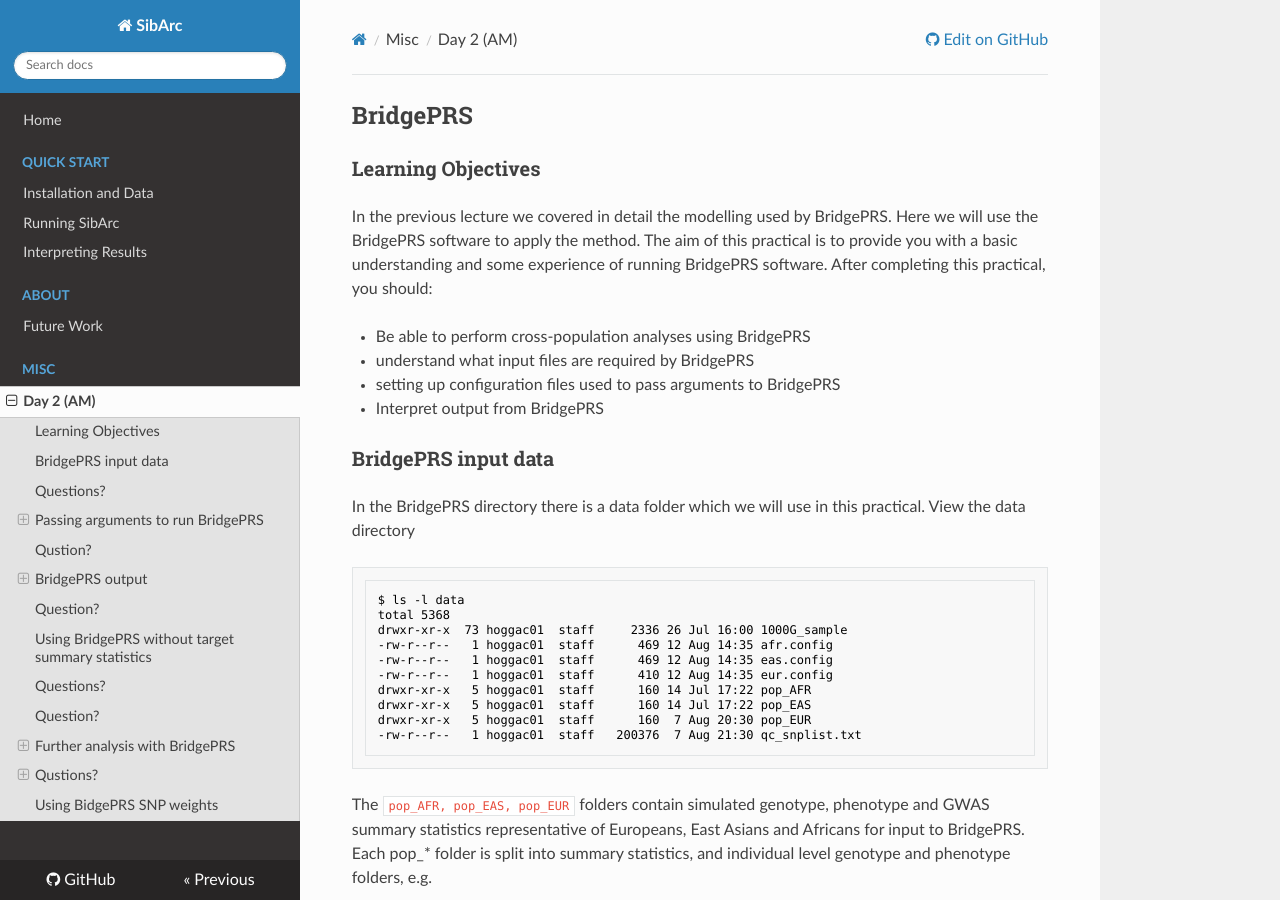
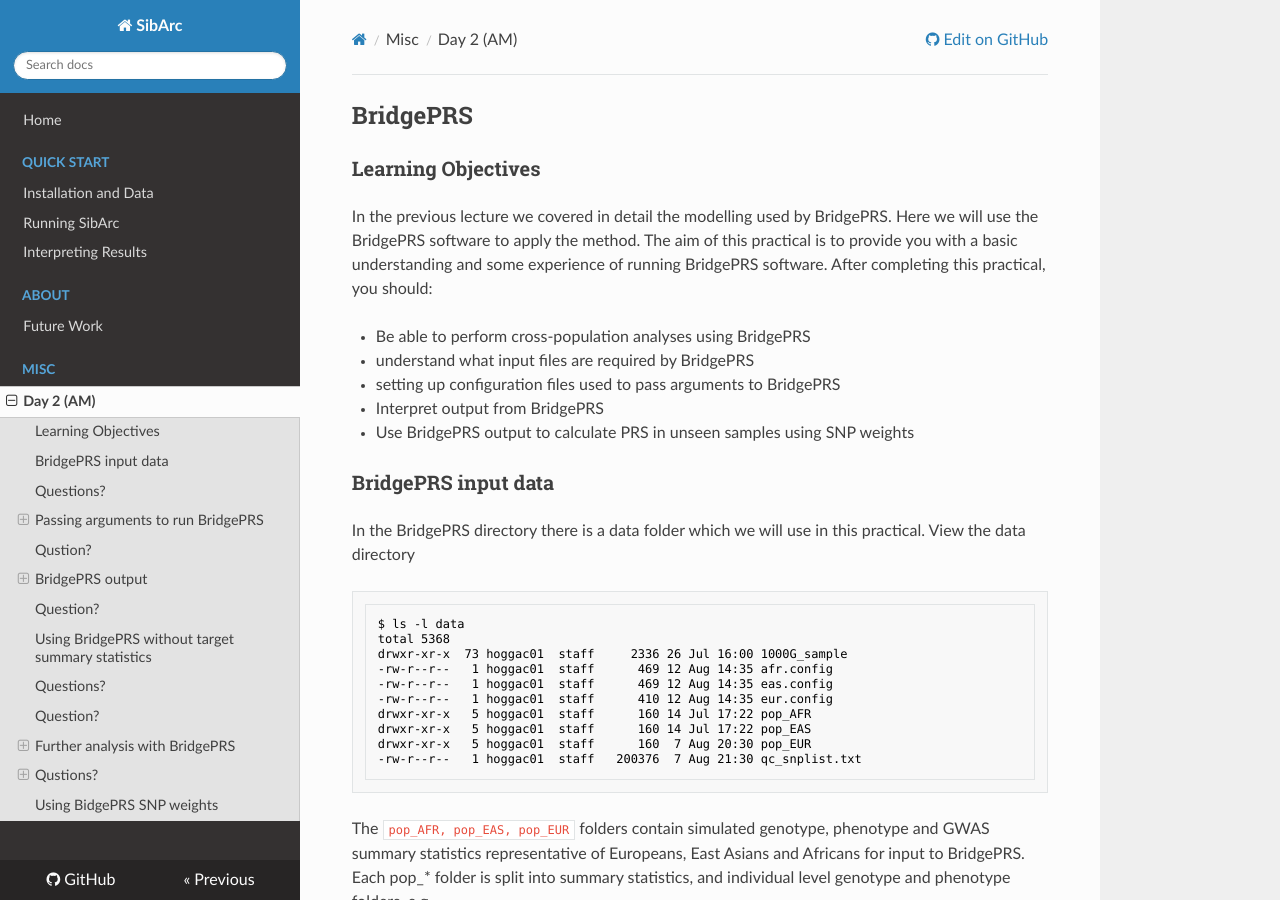
Before and after one commit to tadesouaiaia/sibArc-website, an MkDocs documentation site: the page built from docs/workshop_practical_clive.docx.md, in a window 1280 px wide and 900 px high. Built offline with MkDocs 1.6.1, drawn with Linux system fonts in a browser that asks for light colours; comment, search, counter and statistics services are not loaded.

Commit message:
Update workshop_practical_clive.docx.md

```diff
--- a/docs/workshop_practical_clive.docx.md
+++ b/docs/workshop_practical_clive.docx.md
@@ -11,6 +11,7 @@
   * understand what input files are required by BridgePRS
   * setting up configuration files used to pass arguments to BridgePRS
 * Interpret output from BridgePRS
+ * Use BridgePRS output to calculate PRS in unseen samples using SNP weights
 
 ### BridgePRS input data
 In the BridgePRS directory there is a data folder which we will use in
```
